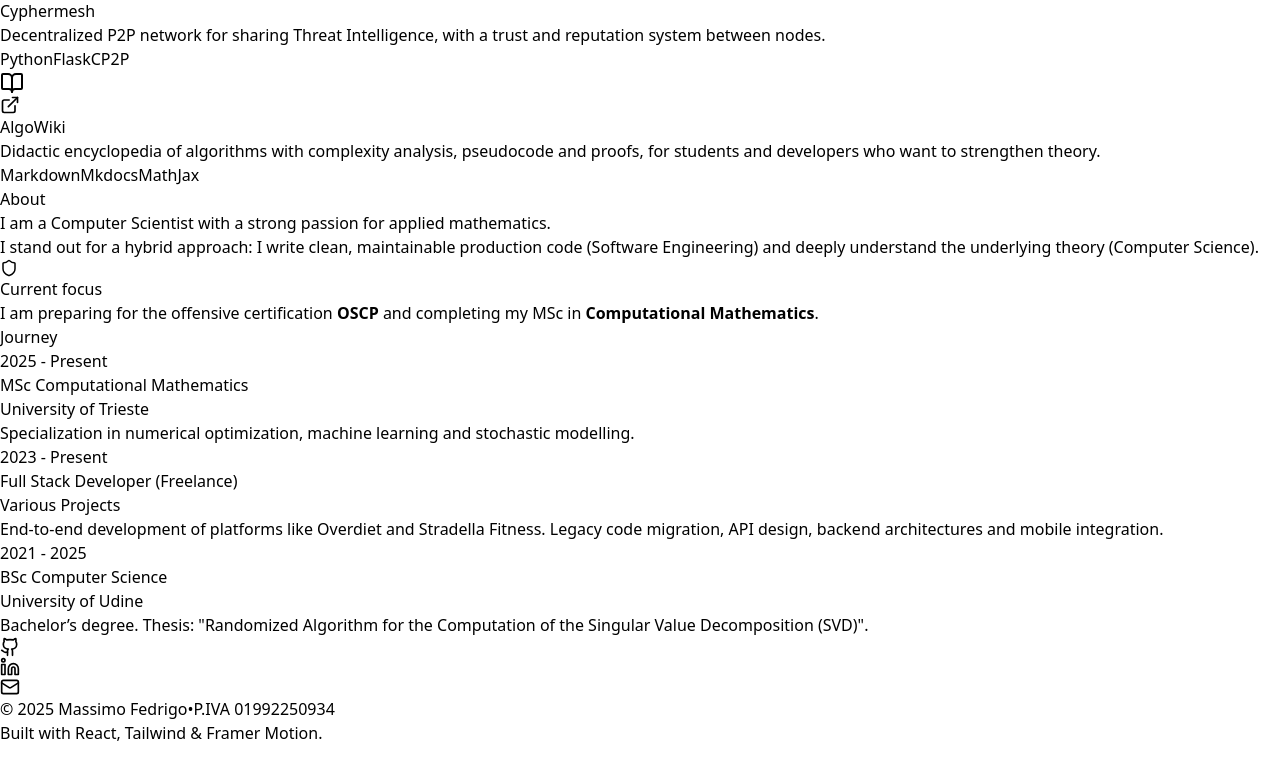
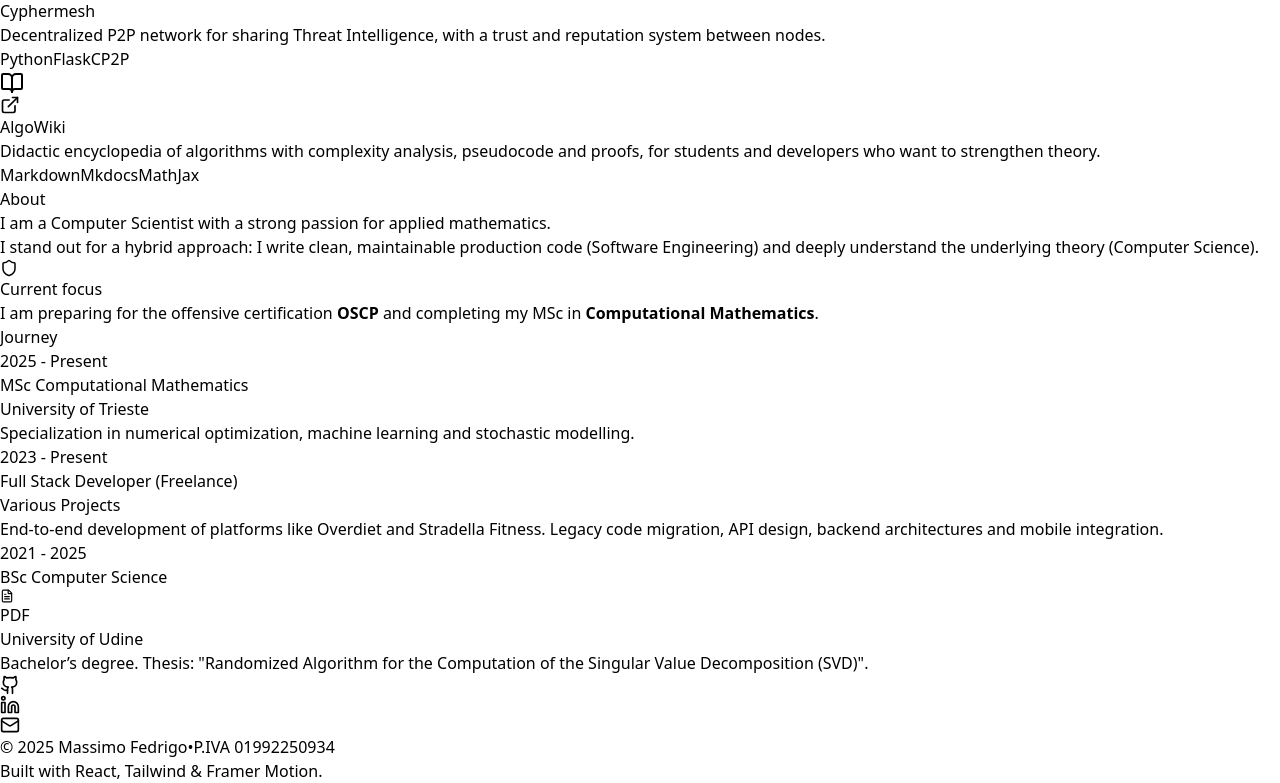
Before and after one commit to massimofedrigo/massimofedrigo.com, a React (Vite) app: page / in a window 1280 px wide. Shown: the part 2749-3532 px from the top of the page. Before the commit the page ends 3494 px from the top, so only its background shows below. Built offline with nearby package versions, Linux system fonts and the light colour scheme.

Commit message:
feat: thesis added

```diff
--- a/src/App.tsx
+++ b/src/App.tsx
@@ -708,15 +708,11 @@ const AboutSection = ({ language }: { language: Language }) => {
 
           <p className="text-slate-400 leading-relaxed">
             {about.intro1Prefix}
-            <span className="text-white">
-              {about.intro1Highlight}
-            </span>
+            <span className="text-white">{about.intro1Highlight}</span>
             {about.intro1Suffix}
           </p>
 
-          <p className="text-slate-400 leading-relaxed">
-            {about.intro2}
-          </p>
+          <p className="text-slate-400 leading-relaxed">{about.intro2}</p>
 
           <GlassCard className="mt-8 !p-6 !bg-gradient-to-br from-violet-900/20 to-transparent border-violet-500/20">
             <h4 className="flex items-center gap-2 text-white font-bold mb-2">
@@ -725,13 +721,9 @@ const AboutSection = ({ language }: { language: Language }) => {
             </h4>
             <p className="text-sm text-slate-400">
               {about.focus.prefix}
-              <strong className="text-white">
-                {about.focus.highlight1}
-              </strong>
+              <strong className="text-white">{about.focus.highlight1}</strong>
               {about.focus.middle}
-              <strong className="text-white">
-                {about.focus.highlight2}
-              </strong>
+              <strong className="text-white">{about.focus.highlight2}</strong>
               {about.focus.suffix}
             </p>
           </GlassCard>
@@ -743,7 +735,14 @@ const AboutSection = ({ language }: { language: Language }) => {
             {sections.journeyTitle}
           </h2>
           <div className="space-y-6">
-            {t.experience.map((exp, i) => (
+            {t.experience.map((exp, i) => {
+              const searchText = (exp.role + " " + exp.desc).toLowerCase();
+              const isThesis = searchText.includes("thesis") || searchText.includes("tesi");
+
+              const thesisLink =
+                language === "it" ? "/thesis_ita.pdf" : "/thesis_eng.pdf";
+
+              return (
                 <div
                   key={i}
                   className="group relative pl-8 border-l border-white/10 hover:border-violet-500/50 transition-colors pb-2"
@@ -753,17 +752,30 @@ const AboutSection = ({ language }: { language: Language }) => {
                   <span className="text-xs font-mono text-violet-400 mb-1 block">
                     {exp.year}
                   </span>
-                <h3 className="text-xl font-bold text-white">
+
+                  <h3 className="text-xl font-bold text-white flex flex-wrap items-center gap-3">
                     {exp.role}
+
+                    {/* Bottone Tesi visibile solo se rilevato nel testo */}
+                    {isThesis && (
+                      <a
+                        href={thesisLink}
+                        download
+                        className="inline-flex items-center gap-2 px-3 py-1 bg-violet-600 hover:bg-violet-500 text-white text-xs font-bold rounded-full hover:scale-105 transition-transform shadow-lg shadow-violet-900/20 whitespace-nowrap"
+                        title={language === "it" ? "Scarica Tesi" : "Download Thesis"}
+                      >
+                        <FileText size={14} /> PDF
+                      </a>
+                    )}
                   </h3>
+
                   <div className="text-sm text-slate-500 font-medium mb-2">
                     {exp.company}
                   </div>
-                <p className="text-slate-400 text-sm max-w-xl">
-                  {exp.desc}
-                </p>
+                  <p className="text-slate-400 text-sm max-w-xl">{exp.desc}</p>
                 </div>
-            ))}
+              );
+            })}
           </div>
         </div>
       </div>
```
Also changed, not shown: 2 other files (tests, documents, lock files or other folders). Lines whose indentation alone changed are shown as unchanged.
